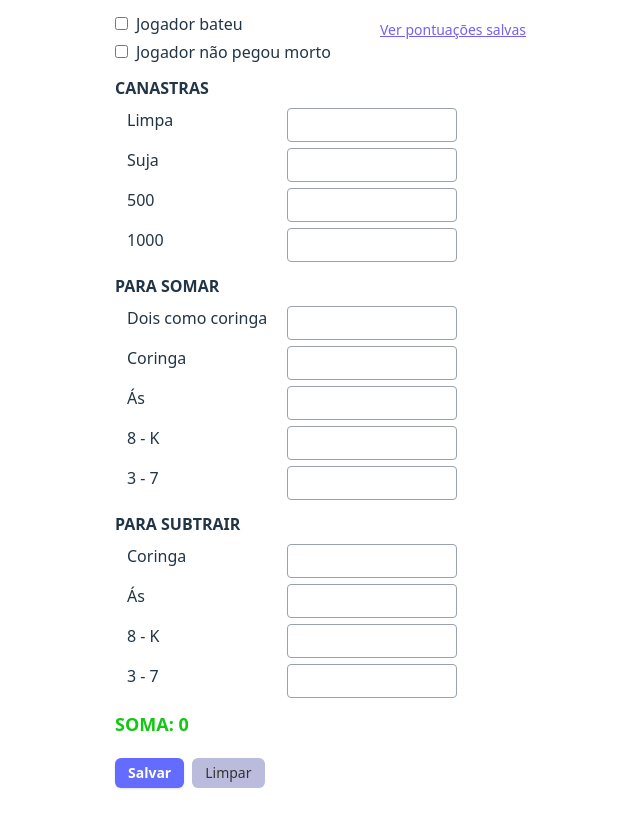
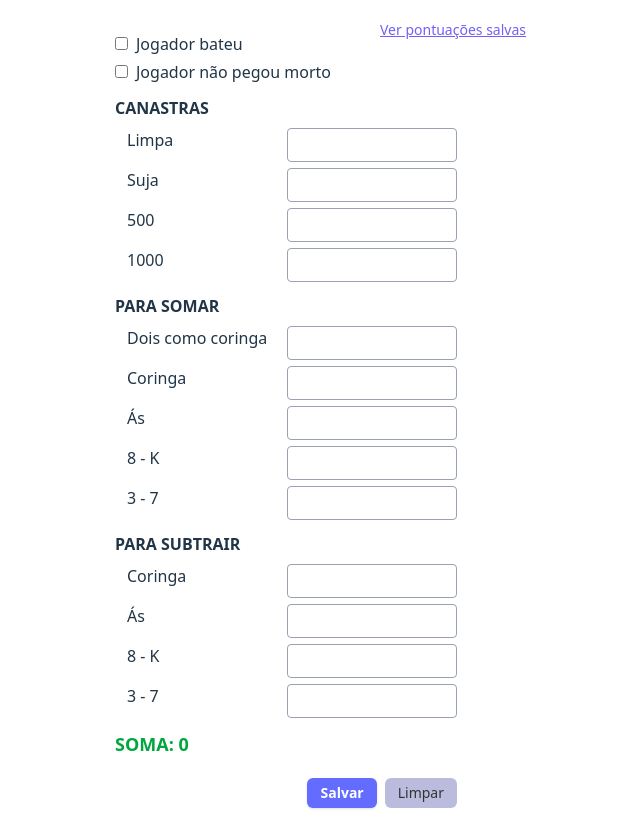
Before and after one commit to marcelopbg/somacanastra, a Next.js app: page / in a window 1280 px wide. Shown: the whole page, without its empty margins (354-994 px from the left). Before the commit the page ends 800 px from the top, so only its background shows below. Built offline with nearby package versions, Linux system fonts and the light colour scheme.

Commit message:
layout improvement

```diff
--- a/app/components/CanastraCalculator.tsx
+++ b/app/components/CanastraCalculator.tsx
@@ -139,15 +139,15 @@ export default function CanastraCalculator() {
   )
 
   // Reusable className constants
-  const containerClass = 'max-w-[1280px] flex flex-col gap-3'
+  const containerClass = 'flex flex-col gap-3'
   const checkboxGroupClass = 'flex flex-col gap-1'
   const checkboxLabelClass = 'ml-2'
   const sectionTitleClass = 'font-bold uppercase'
   const groupColumnClass = 'flex flex-col gap-[6px] pl-[12px]'
   const rowItemClass = 'flex w-[330px] justify-between'
   const inputLabelClassName = 'min-w-[140px]'
-  const inputNumberClass = 'w-[170px] rounded border border-gray-400 dark:border-gray-500 bg-transparent px-2 py-[4px] text-inherit focus:ring-0 focus:border-[#646cff] focus-visible:outline focus-visible:outline-2 focus-visible:outline-[#646cff] focus-visible:outline-offset-1'
-  const sumTitleClass = 'font-semibold text-lg text-[rgb(21,199,21)] dark:text-[lightgreen]'
+  const inputNumberClass = 'w-[170px] rounded border border-gray-400 dark:border-gray-500 bg-transparent px-2 py-[4px] text-inherit focus:ring-0 focus:border-indigo-200 focus-visible:outline focus-visible:outline-2 focus-visible:outline-indigo-300 focus-visible:outline-offse t-1'
+  const sumTitleClass = 'font-semibold text-lg text-green-600 dark:text-[lightgreen]'
   const sectionClass = 'flex flex-col gap-2';
 
 
@@ -274,11 +274,9 @@ export default function CanastraCalculator() {
         SOMA: {total}
       </h3>
 
-      <div className="flex justify-between mt-2">
-        <div className='flex gap-2'>
+      <div className="flex justify-end gap-2 mt-2">
           <button className={primaryButtonClass} onClick={() => setIsSaveOpen(true)}>Salvar</button>
           <button className={secondaryButtonClass} onClick={resetState}>Limpar</button>
-        </div>
         <Link href="/pontuacoes-salvas" className={navLinkClass}>Ver pontuações salvas</Link>
       </div>
 
--- a/app/components/ScoreList.tsx
+++ b/app/components/ScoreList.tsx
@@ -51,7 +51,7 @@ export default function ScoreList({ items, removeItem, clearAll, isScoreLoading
             .sort((a, b) => b.total - a.total);
     }, [items]);
 
-    const container = "w-full max-w-[400px] px-4 py-2 min-h-svh py-5 flex flex-col gap-10";
+    const container = "flex flex-col gap-10  max-w-[400px] w-full";
     const headerRow = "flex items-center justify-between mb-4";
 
     const card =
@@ -81,7 +81,7 @@ export default function ScoreList({ items, removeItem, clearAll, isScoreLoading
     ======================= */
 
     return (
-        <main className={container}>
+        <div className={container}>
             {/* Dashboard */}
             {totalsByPlayer.length > 0 && (
                 <section className={playerTotalsSection}>
@@ -111,7 +111,7 @@ export default function ScoreList({ items, removeItem, clearAll, isScoreLoading
             <div>
 
                 <div className={headerRow}>
-                    <h1 className="text-xl font-semibold">Pontuações Salvas</h1>
+                    <h3 className="text-sm font-semibold mb-2 opacity-80">Pontuações Salvas</h3>
                     {sortedItems.length > 0 &&
                     <button className={danger} onClick={clearAll}>
                         Limpar lista
@@ -192,6 +192,6 @@ export default function ScoreList({ items, removeItem, clearAll, isScoreLoading
                 <Link href="/" className={navLinkClass}>Voltar para calculadora</Link>
 
             </div>
-        </main>
+        </div>
     );
 }
--- a/app/layout.tsx
+++ b/app/layout.tsx
@@ -60,7 +60,7 @@ export default function RootLayout({
   return (
     <html lang="pt-BR">
       <body
-        className={`${geistSans.variable} ${geistMono.variable} antialiased m-0 flex place-items-center min-w-[320px] font-[system-ui,Avenir,Helvetica,Arial,sans-serif] leading-[1.5] font-normal text-[#213547] bg-white dark:text-[rgba(255,255,255,0.87)] dark:bg-[#242424] min-h-svh`}
+        className={`${geistSans.variable} ${geistMono.variable} antialiased m-0 flex place-items-center min-w-[320px] font-[system-ui,Avenir,Helvetica,Arial,sans-serif] leading-[1.5] font-normal text-[#213547] bg-white dark:text-[rgba(255,255,255,0.87)] dark:bg-[#242424] mx-auto`}
         style={{ colorScheme: 'light dark' }}
       >
         <Script
@@ -77,7 +77,9 @@ export default function RootLayout({
         </Script>
 
         <ScoreContextProvider>
+          <main className="w-full py-8">
           {children}
+          </main>
         </ScoreContextProvider>
         <Toaster position="top-right" />
       </body>
```
